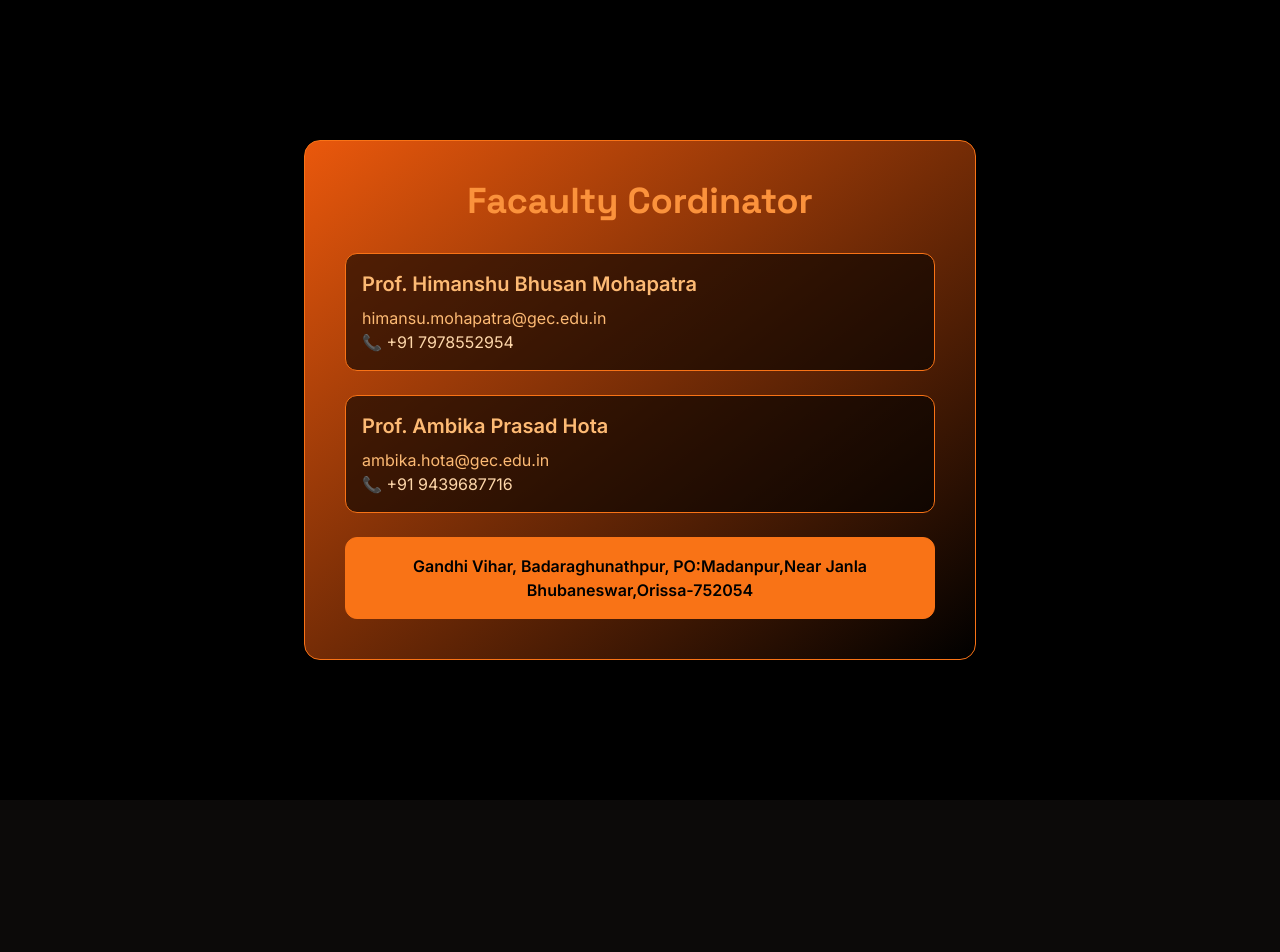
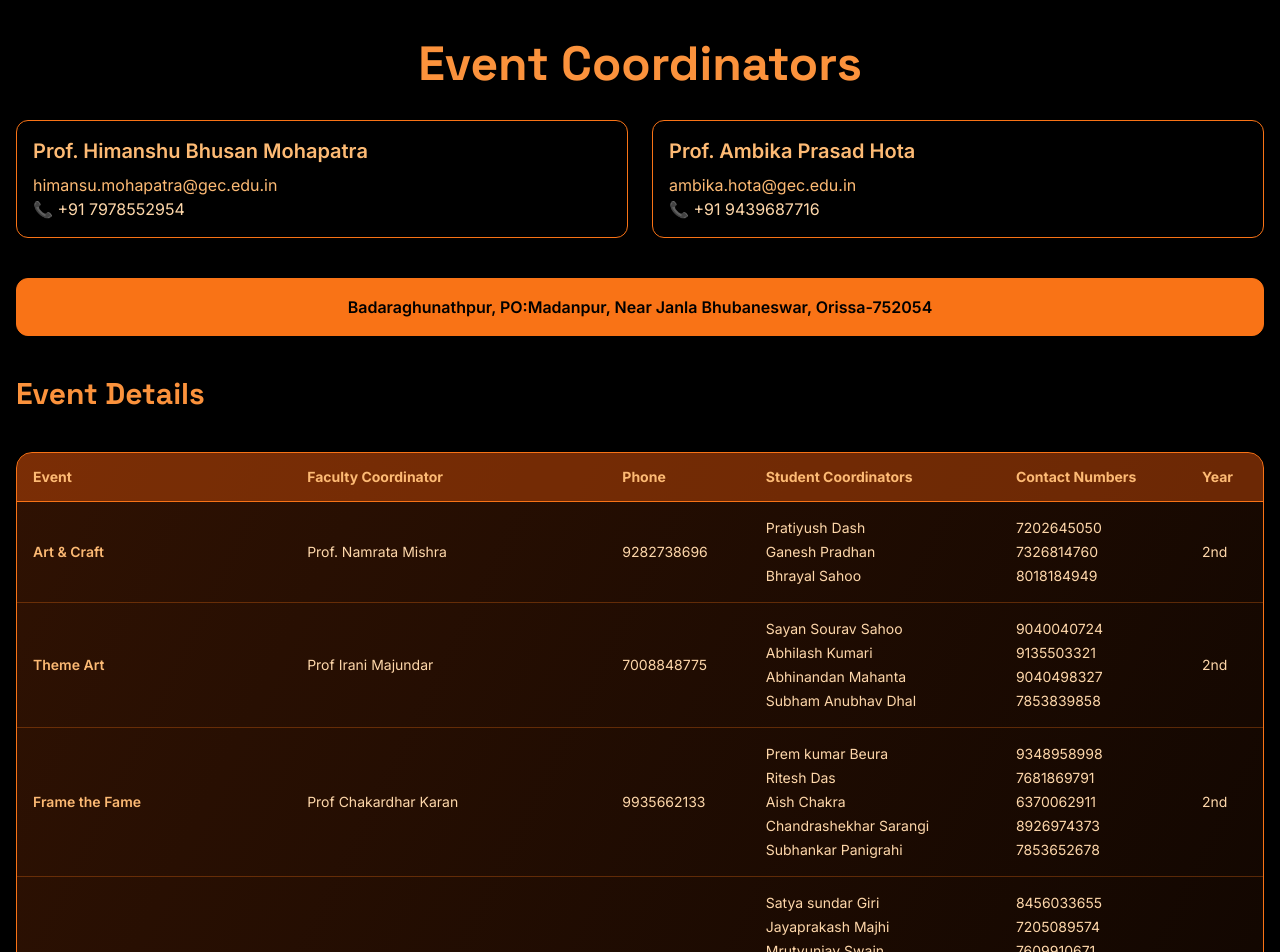
Before and after one commit to jayaprakash-majhi/college-event-website, a Next.js app: page /contact in a window 1280 px wide. Shown: the top 952 px of the page. Before the commit the page ends 800 px from the top, so only its background shows below. Built offline with nearby package versions, Linux system fonts and the light colour scheme.

Commit message:
Your commit message

```diff
--- a/app/contact/page.tsx
+++ b/app/contact/page.tsx
@@ -1,40 +1,244 @@
+import {
+    Table,
+    TableBody,
+    TableCell,
+    TableHead,
+    TableHeader,
+    TableRow,
+} from "@/components/ui/table";
+
+const eventCoordinators = [
+    {
+        event: "Art & Craft",
+        faculty: "Prof. Namrata Mishra",
+        facultyPhone: "9282738696",
+        studentCoordinators: ["Pratiyush Dash", "Ganesh Pradhan", "Bhrayal Sahoo"],
+        contacts: ["7202645050", "7326814760", "8018184949"],
+        year: "2nd"
+    },
+    {
+        event: "Theme Art",
+        faculty: "Prof Irani Majundar",
+        facultyPhone: "7008848775",
+        studentCoordinators: ["Sayan Sourav Sahoo", "Abhilash Kumari", "Abhinandan Mahanta", "Subham Anubhav Dhal"],
+        contacts: ["9040040724", "9135503321", "9040498327", "7853839858"],
+        year: "2nd"
+    },
+    {
+        event: "Frame the Fame",
+        faculty: "Prof Chakardhar Karan",
+        facultyPhone: "9935662133",
+        studentCoordinators: ["Prem kumar Beura", "Ritesh Das", "Aish Chakra", "Chandrashekhar Sarangi", "Subhankar Panigrahi"],
+        contacts: ["9348958998", "7681869791", "6370062911", "8926974373", "7853652678"],
+        year: "2nd"
+    },
+    {
+        event: "Brain Battle",
+        faculty: "Prof Binayak Mishra",
+        facultyPhone: "8093539537",
+        studentCoordinators: ["Satya sundar Giri", "Jayaprakash Majhi", "Mrutyunjay Swain", "Manas Ranjan Rana", "Satyajit Bal", "Santosh Kumar Rout"],
+        contacts: ["8456033655", "7205089574", "7609910671", "9938070761", "7978252667", "7838858095"],
+        year: "3rd"
+    },
+    {
+        event: "Face Fantasy",
+        faculty: "prof.Anjali Sahu",
+        facultyPhone: "9776294542",
+        studentCoordinators: ["Pratikshya Das", "Pritam Priyadarshi", "Roshan Ayush", "Waris Raj"],
+        contacts: ["7978466012", "9672225267", "7858288329", "9835400188"],
+        year: "2nd"
+    },
+    {
+        event: "Rangstav - The Art of Colors",
+        faculty: "Prof.Anjali Sahu",
+        facultyPhone: "9776294542",
+        studentCoordinators: ["Rishi kumar Sahoo", "Sania Mishra", "Ankita Jena", "Kanishka kumari"],
+        contacts: ["8984801480", "7698529919", "6371096234", "8107220500"],
+        year: "2nd"
+    },
+    {
+        event: "Esports",
+        faculty: "Prof Himanshu Bhusan Mohapatra",
+        facultyPhone: "7978552954",
+        studentCoordinators: ["Sushil Parida", "Paresh kumar Jena", "Matru prasad Moharty", "Rajnalan Samal", "Abhisek Dash", "Bimit Ranjan Nayak"],
+        contacts: ["7894547073", "9302391275", "9337734500", "8760076329", "8248890306", "7250943171"],
+        year: "3rd"
+    },
+    {
+        event: "Flavour Fiesta",
+        faculty: "prof Dibyalisha Rath",
+        facultyPhone: "7894196460",
+        studentCoordinators: ["Niharika Sahu", "Aanksha Panda", "Sunil Pradhan", "Swetapadma Sahoo"],
+        contacts: ["9500938704", "7605985406", "7602986014", "8148025315"],
+        year: "2nd"
+    },
+    {
+        event: "Treasure Hunt",
+        faculty: "Prof. Ambika Prasad Hota",
+        facultyPhone: "9439687716",
+        studentCoordinators: ["Biswaprakash Rout", "Suvam Khatoi", "krishna Prasad Dhal", "Ashutosh Jena", "Amit Karan", "Swayamprabha Padhi"],
+        contacts: ["8984676600", "9346461420", "8260736828", "7847028928", "6207086905", "8144023632"],
+        year: "2nd"
+    },
+    {
+        event: "Pot Design",
+        faculty: "Prof.Smruti Das",
+        facultyPhone: "8800853174",
+        studentCoordinators: ["Swatisudia Routray", "Juel Jaslan Sahoo", "Aparajita Nanda", "Situnarayan Dash"],
+        contacts: ["8260116073", "8260818040", "9693251228", "7894894171"],
+        year: "2nd"
+    },
+    {
+        event: "Laugh Riot",
+        faculty: "Prof. Debarand Sahu",
+        facultyPhone: "7978773214",
+        studentCoordinators: ["Rishi kumar Bagria", "Soumyajit Biswal", "Sania Mishra", "Soepak Roy"],
+        contacts: ["8349598746", "7751990539", "7894529919", "9832762097"],
+        year: "1st"
+    },
+    {
+        event: "Talent Spotlight",
+        faculty: "Prof. Bishupada Roul",
+        facultyPhone: "9776535516",
+        studentCoordinators: ["T Priyanka Patra", "Tejawsi Raj", "Archita Sahoo", "Priti Pragyan Biswal"],
+        contacts: ["9872421482", "9263378668", "7335093978", "9771124371"],
+        year: "2nd"
+    },
+    {
+        event: "Photography",
+        faculty: "Prof. Satyapirya Swain",
+        facultyPhone: "7684850953",
+        studentCoordinators: ["Om Prakash Parida", "Sujan Das", "Amar Aryan", "Sambit Nayak"],
+        contacts: ["7008997487", "8926097825", "9777136478", "9861250898"],
+        year: "2nd"
+    },
+    {
+        event: "Mini Movie Fest",
+        faculty: "prof. Jyoti Panda",
+        facultyPhone: "7735025428",
+        studentCoordinators: ["Smruti Ranjan Pradhan", "Snikey Dutta", "Subham Pradhan", "Smitanajali Nayak", "Krish Nayak"],
+        contacts: ["9917947198", "9279652490", "9137963411", "8658053113", "9124030027"],
+        year: "2nd"
+    },
+    {
+        event: "Eat and Run",
+        faculty: "Prof Soumik Mohapatra",
+        facultyPhone: "7854837875",
+        studentCoordinators: ["Amrusha Priyadarsini", "Akshita Priyadarsini", "Subhaxmvi Duit", "Sneha Panda", "Bhawani Sahoo"],
+        contacts: ["8018092322", "8018200088", "9090177825", "8926333277", "9693809702"],
+        year: "3rd"
+    },
+    {
+        event: "Up Sync Battle",
+        faculty: "Prof.Saraswati Devi",
+        facultyPhone: "9861318329",
+        studentCoordinators: ["Rupak Kumar Bera", "Jyoteemayee Barik", "Priyam Priyadarshi", "Roshan Kumar Panda"],
+        contacts: ["9229919200", "9348771986", "9692225267", "8763252728"],
+        year: "2nd"
+    },
+    {
+        event: "Marketing Madness",
+        faculty: "Prof. Jyoti Panda",
+        facultyPhone: "7735025428",
+        studentCoordinators: ["Abhijit Sahoo", "Abhijit Sahu", "Barisha Priyadarshi Panda", "Nirvaa Nayak"],
+        contacts: ["8249083223", "7848983424", "9777741077", "8260051182"],
+        year: "2nd"
+    },
+    {
+        event: "Guest What!",
+        faculty: "Prof. Smruti Das",
+        facultyPhone: "8800853174",
+        studentCoordinators: ["Sudigraxnt Panda", "Barsha Barenya Nandi", "Sambartha Jayasingh", "Priya Shah", "Siddharth Senili"],
+        contacts: ["7735226841", "7439907553", "9610134238", "7936430184"],
+        year: "2nd"
+    }
+];
+
 export default function ContactPage() {
     return (
-        <div className="min-h-screen bg-black flex items-center justify-center px-4 py-10">
+        <div className="min-h-screen bg-black px-4 py-10">
+            <div className="w-full max-w-7xl mx-auto">
 
-            <div className="w-full max-w-2xl bg-gradient-to-br from-orange-600 to-black rounded-2xl shadow-2xl p-6 md:p-10 border border-orange-500">
-
-                {/* Heading */}
-                <h1 className="text-3xl md:text-4xl font-bold text-center font-serif mb-8 text-orange-400">
-                    Facaulty Cordinator
+                {/* Header Section */}
+                <div className="mb-10">
+                    <h1 className="text-4xl md:text-5xl font-bold text-center font-serif mb-8 text-orange-400">
+                        Event Coordinators
                     </h1>
 
+                    {/* Faculty Main Coordinators */}
+                    <div className="grid md:grid-cols-2 gap-6 mb-10">
                         {/* Faculty 1 */}
-                <div className="mb-6 p-4 rounded-xl border border-orange-500 bg-black/60">
+                        <div className="p-4 rounded-xl border border-orange-500 bg-black/60">
                             <h2 className="text-xl font-semibold mb-2 text-orange-300">
                                 Prof. Himanshu Bhusan Mohapatra
                             </h2>
-                    <h3 className=" text-orange-300">
+                            <h3 className="text-orange-300">
                                 himansu.mohapatra@gec.edu.in
                             </h3>
                             <p className="text-orange-200">📞 +91 7978552954</p>
-
                         </div>
 
                         {/* Faculty 2 */}
-                <div className="mb-6 p-4 rounded-xl border border-orange-500 bg-black/60">
+                        <div className="p-4 rounded-xl border border-orange-500 bg-black/60">
                             <h2 className="text-xl font-semibold mb-2 text-orange-300">
                                 Prof. Ambika Prasad Hota
                             </h2>
-                    <h3 className=" text-orange-300">ambika.hota@gec.edu.in</h3>
+                            <h3 className="text-orange-300">
+                                ambika.hota@gec.edu.in
+                            </h3>
                             <p className="text-orange-200">📞 +91 9439687716</p>
                         </div>
-
-                {/* Email Section */}
-                <div className="p-4 rounded-xl border border-orange-500 bg-orange-500 text-black font-semibold text-center">
-                    Gandhi Vihar, Badaraghunathpur, PO:Madanpur,Near Janla Bhubaneswar,Orissa-752054
                     </div>
 
+                    {/* Address */}
+                    <div className="p-4 rounded-xl border border-orange-500 bg-orange-500 text-black font-semibold text-center mb-10">
+                        Badaraghunathpur, PO:Madanpur, Near Janla Bhubaneswar, Orissa-752054
+                    </div>
+
+                    <h2 className="text-3xl font-bold text-orange-400 mb-6 font-serif">Event Details</h2>
+                </div>
+
+                {/* Events Table */}
+                <div className="bg-gradient-to-br from-orange-600/20 to-black rounded-2xl shadow-2xl border border-orange-500 overflow-hidden">
+                    <div className="overflow-x-auto">
+                        <Table>
+                            <TableHeader className="bg-orange-600/40">
+                                <TableRow className="border-orange-500">
+                                    <TableHead className="text-orange-300 font-bold">Event</TableHead>
+                                    <TableHead className="text-orange-300 font-bold">Faculty Coordinator</TableHead>
+                                    <TableHead className="text-orange-300 font-bold">Phone</TableHead>
+                                    <TableHead className="text-orange-300 font-bold">Student Coordinators</TableHead>
+                                    <TableHead className="text-orange-300 font-bold">Contact Numbers</TableHead>
+                                    <TableHead className="text-orange-300 font-bold">Year</TableHead>
+                                </TableRow>
+                            </TableHeader>
+                            <TableBody>
+                                {eventCoordinators.map((event, index) => (
+                                    <TableRow key={index} className="border-orange-500/30 hover:bg-orange-600/10">
+                                        <TableCell className="font-semibold text-orange-300">{event.event}</TableCell>
+                                        <TableCell className="text-orange-200">{event.faculty}</TableCell>
+                                        <TableCell className="text-orange-200">{event.facultyPhone}</TableCell>
+                                        <TableCell className="text-orange-200">
+                                            <div className="space-y-1">
+                                                {event.studentCoordinators.map((coordinator, idx) => (
+                                                    <div key={idx}>{coordinator}</div>
+                                                ))}
+                                            </div>
+                                        </TableCell>
+                                        <TableCell className="text-orange-200">
+                                            <div className="space-y-1">
+                                                {event.contacts.map((contact, idx) => (
+                                                    <div key={idx}>{contact}</div>
+                                                ))}
+                                            </div>
+                                        </TableCell>
+                                        <TableCell className="text-orange-200">{event.year}</TableCell>
+                                    </TableRow>
+                                ))}
+                            </TableBody>
+                        </Table>
+                    </div>
+                </div>
             </div>
         </div>
     );
--- a/package.json
+++ b/package.json
@@ -57,6 +57,7 @@
     "tailwind-merge": "^2.5.5",
     "tailwindcss-animate": "^1.0.7",
     "vaul": "^1.1.2",
+    "xlsx": "^0.18.5",
     "zod": "^3.24.1"
   },
   "devDependencies": {
```
Also changed, not shown: 2 other files (tests, documents, lock files or other folders). Lines whose indentation alone changed are shown as unchanged.
